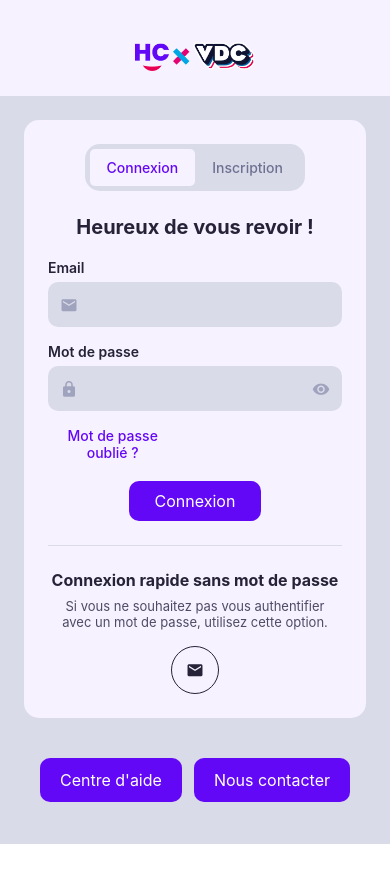
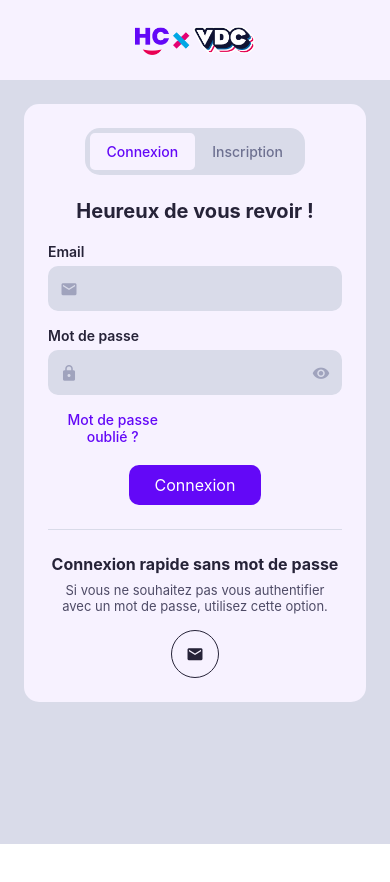
Before and after one commit to Toavina-H/hc_mobile, a React Native app: screen / in a window 390 px wide. Shown: the top 882 px of the page. Before the commit the page ends 844 px from the top, so only its background shows below. Built offline with nearby package versions, Linux system fonts and the light colour scheme.

Commit message:
add effect on button for switching form

```diff
--- /dev/null
+++ b/src/components/ripple.tsx
@@ -0,0 +1,95 @@
+// src/components/Ripple.tsx
+import React, { useRef, useState } from 'react'
+import { Pressable, Animated, StyleSheet, View, GestureResponderEvent, ViewStyle, StyleProp } from 'react-native'
+
+type RippleProps = {
+  onPress?: () => void
+  disabled?: boolean
+  style?: StyleProp<ViewStyle>
+  rippleColor?: string
+  children: React.ReactNode
+}
+
+type RippleInstance = {
+  id: number
+  x: number
+  y: number
+  scale: Animated.Value
+  opacity: Animated.Value
+}
+
+export default function Ripple({ onPress, disabled, style, rippleColor = 'rgba(255,255,255,0.4)', children }: RippleProps) {
+  const [ripples, setRipples] = useState<RippleInstance[]>([])
+  const [size, setSize] = useState({ width: 0, height: 0 })
+  const nextId = useRef(0)
+
+  const onLayout = (e: any) => {
+    const { width, height } = e.nativeEvent.layout
+    setSize({ width, height })
+  }
+
+  const startRipple = (e: GestureResponderEvent) => {
+    if (disabled) return
+    const { locationX, locationY } = e.nativeEvent
+    const id = nextId.current++
+    const scale = new Animated.Value(0)
+    const opacity = new Animated.Value(1)
+
+    setRipples((prev) => [...prev, { id, x: locationX, y: locationY, scale, opacity }])
+
+    // diameter needs to cover the farthest corner from the touch point
+    const maxDist = Math.max(
+      Math.hypot(locationX, locationY),
+      Math.hypot(size.width - locationX, locationY),
+      Math.hypot(locationX, size.height - locationY),
+      Math.hypot(size.width - locationX, size.height - locationY),
+    )
+    const targetScale = (maxDist * 2) / 40 // ripple base circle is 40px, scale up to cover
+
+    Animated.parallel([
+      Animated.timing(scale, { toValue: targetScale, duration: 400, useNativeDriver: true }),
+      Animated.timing(opacity, { toValue: 0, duration: 400, useNativeDriver: true }),
+    ]).start(() => {
+      setRipples((prev) => prev.filter((r) => r.id !== id))
+    })
+  }
+
+  return (
+    <Pressable
+      onPress={onPress}
+      onPressIn={startRipple}
+      disabled={disabled}
+      style={[styles.wrapper, style]}
+      onLayout={onLayout}
+    >
+      {children}
+      <View style={StyleSheet.absoluteFill} pointerEvents="none">
+        {ripples.map((r) => (
+          <Animated.View
+            key={r.id}
+            style={[
+              styles.ripple,
+              {
+                left: r.x - 20,
+                top: r.y - 20,
+                backgroundColor: rippleColor,
+                opacity: r.opacity,
+                transform: [{ scale: r.scale }],
+              },
+            ]}
+          />
+        ))}
+      </View>
+    </Pressable>
+  )
+}
+
+const styles = StyleSheet.create({
+  wrapper: { overflow: 'hidden' },
+  ripple: {
+    position: 'absolute',
+    width: 40,
+    height: 40,
+    borderRadius: 20,
+  },
+})
--- a/src/screens/authForm.tsx
+++ b/src/screens/authForm.tsx
@@ -1,14 +1,14 @@
-// src/screens/auth/AuthForm.tsx
+// src/screens/authForm.tsx
 import React, { useState, useRef } from 'react'
 import { theme } from '../theme'
 import HcButton from '../components/HcButton'
+import Ripple from '../components/ripple'
 import { useNavigation } from '@react-navigation/native'
 import LoginForm from './login'
 import RegisterForm from './register'
 import {
   View,
   Text,
-  TouchableOpacity,
   StyleSheet,
   KeyboardAvoidingView,
   Platform,
@@ -26,10 +26,11 @@ const TITLES: Record<AuthTab, string> = {
 
 export default function AuthForm() {
   const navigation = useNavigation()
-  const [activeTab, setActiveTab] = useState<AuthTab>('connexion')
+  const [activeTab, setActiveTab] = useState<AuthTab>('connexion') // drives tab highlight + title, instant
+  const [displayTab, setDisplayTab] = useState<AuthTab>('connexion') // drives which form renders, delayed
+  const opacity = useRef(new Animated.Value(1)).current
   const loginOpacity = useRef(new Animated.Value(1)).current
   const registerOpacity = useRef(new Animated.Value(0)).current
-
   const scroll = activeTab === 'inscription'
 
   const switchTab = (nextTab: AuthTab) => {
@@ -38,12 +39,12 @@ export default function AuthForm() {
     Animated.parallel([
       Animated.timing(loginOpacity, {
         toValue: nextTab === 'connexion' ? 1 : 0,
-        duration: 50,
+        duration: 200,
         useNativeDriver: true,
       }),
       Animated.timing(registerOpacity, {
         toValue: nextTab === 'inscription' ? 1 : 0,
-        duration: 50,
+        duration: 200,
         useNativeDriver: true,
       }),
     ]).start()
@@ -57,53 +58,52 @@ export default function AuthForm() {
 
       <View style={styles.container}>
         <View style={styles.tabSwitch}>
-          <TouchableOpacity
+          <Ripple
+            onPress={() => switchTab('connexion')}
             style={[styles.tab, activeTab === 'connexion' && styles.tabActive]}
-            onPress={() => switchTab('connexion')}
+            rippleColor={`${theme.colors.primary}33`}
           >
             <Text style={[styles.tabText, activeTab === 'connexion' && styles.tabTextActive]}>
               Connexion
             </Text>
-          </TouchableOpacity>
-          <TouchableOpacity
+          </Ripple>
+          <Ripple
+            onPress={() => switchTab('inscription')}
             style={[styles.tab, activeTab === 'inscription' && styles.tabActive]}
-            onPress={() => switchTab('inscription')}
+            rippleColor={`${theme.colors.primary}33`}
           >
             <Text style={[styles.tabText, activeTab === 'inscription' && styles.tabTextActive]}>
               Inscription
             </Text>
-          </TouchableOpacity>
+          </Ripple>
         </View>
 
         <Text style={styles.title}>{TITLES[activeTab]}</Text>
 
         <View>
         <Animated.View
-            style={{ opacity: loginOpacity, display: activeTab === 'connexion' ? 'flex' : 'none' }}
+          style={{
+            opacity: loginOpacity,
+            ...(activeTab === 'connexion'
+              ? { position: 'relative' }
+              : { position: 'absolute', top: 0, left: 0, right: 0 }),
+          }}
+          pointerEvents={activeTab === 'connexion' ? 'auto' : 'none'}
         >
           <LoginForm />
         </Animated.View>
         <Animated.View
-            style={{ opacity: registerOpacity, display: activeTab === 'inscription' ? 'flex' : 'none' }}
+          style={{
+            opacity: registerOpacity,
+            ...(activeTab === 'inscription'
+              ? { position: 'relative' }
+              : { position: 'absolute', top: 0, left: 0, right: 0 }),
+          }}
+          pointerEvents={activeTab === 'inscription' ? 'auto' : 'none'}
         >
           <RegisterForm />
         </Animated.View>
       </View>
-      </View>
-
-      <View style={styles.bottomActions}>
-        <HcButton
-          title="Centre d'aide"
-          onPress={() => navigation.navigate('HelpCenter')}
-          fullWidth={false}
-          style={styles.bottomButton}
-        />
-        <HcButton
-          title="Nous contacter"
-          onPress={() => navigation.navigate('Contact')}
-          fullWidth={false}
-          style={styles.bottomButton}
-        />
       </View>
     </>
   )
@@ -126,7 +126,7 @@ const styles = StyleSheet.create({
   scrollContent: { flexGrow: 1 },
   container: { backgroundColor: theme.colors.purple1, padding: 24, margin: 24, borderRadius: 15 },
   logoContainer: { width: '100%', backgroundColor: theme.colors.purple1, alignItems: 'center' },
-  logo: { width: 120, height: 80, alignSelf: 'center', marginTop: 16 },
+  logo: { width: 120, height: 80, alignSelf: 'center' },
   tabSwitch: {
     flexDirection: 'row',
     backgroundColor: theme.colors.grey3,
@@ -141,11 +141,4 @@ const styles = StyleSheet.create({
   tabText: { color: theme.colors.grey5, fontWeight: '500' },
   tabTextActive: { color: theme.colors.primary },
   title: { fontSize: 20, fontWeight: '700', textAlign: 'center', marginBottom: 20, color: theme.colors.grey7 },
-  bottomActions: { flexDirection: 'row', justifyContent: 'center', gap: 12, marginTop: 16, marginBottom: 16 },
-  bottomButton: {
-    backgroundColor: theme.colors.primary,
-    paddingVertical: 12,
-    paddingHorizontal: 20,
-    borderRadius: 10,
-  },
 })
--- a/src/screens/register.tsx
+++ b/src/screens/register.tsx
@@ -6,10 +6,8 @@ import Icon from 'react-native-vector-icons/MaterialCommunityIcons'
 import HcButton from '../components/HcButton'
 import { View, Text, TextInput, TouchableOpacity, StyleSheet, Linking } from 'react-native'
 
-type UserType = 'recruteur' | 'candidat'
-
 const PHONE_MAX_LENGTH = 20
-const CGU_URL = 'https://happycab.fr/cgu' // TODO: replace with real URL
+const CGU_URL = 'https://happycab.fr/cgu'
 
 export default function RegisterForm() {
   const navigation = useNavigation()
@@ -22,7 +20,6 @@ export default function RegisterForm() {
   const [confirmPassword, setConfirmPassword] = useState('')
   const [showPassword, setShowPassword] = useState(false)
   const [showConfirmPassword, setShowConfirmPassword] = useState(false)
-  const [userType, setUserType] = useState<UserType | null>(null)
   const [acceptedCgu, setAcceptedCgu] = useState(false)
   const [loading, setLoading] = useState(false)
   const [error, setError] = useState<string | null>(null)
@@ -34,7 +31,6 @@ export default function RegisterForm() {
     phone.trim() &&
     password &&
     confirmPassword === password &&
-    userType &&
     acceptedCgu
 
   const handleRegister = async () => {
```
Lines whose indentation alone changed are shown as unchanged.
